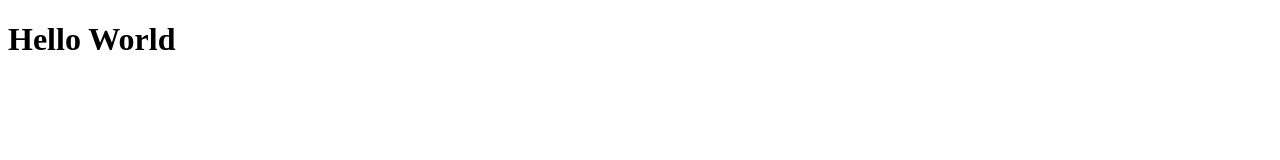
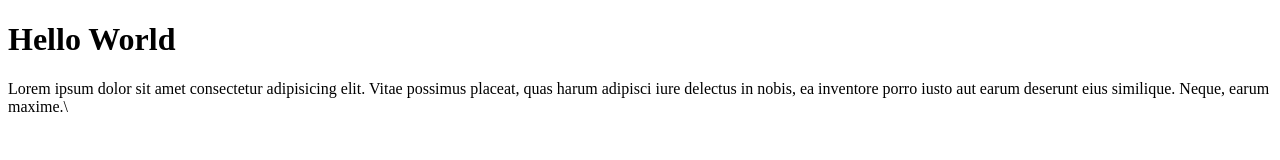
Before and after one commit to azkazufarh/azka-git-test, a plain HTML site: page index.html in a window 1280 px wide. Drawn offline with Linux system fonts and the light colour scheme.

Commit message:
nambahin

```diff
--- a/index.html
+++ b/index.html
@@ -8,5 +8,6 @@
 </head>
 <body>
     <h1>Hello World</h1>
+    <p>Lorem ipsum dolor sit amet consectetur adipisicing elit. Vitae possimus placeat, quas harum adipisci iure delectus in nobis, ea inventore porro iusto aut earum deserunt eius similique. Neque, earum maxime.\</p>
 </body>
 </html>
```
